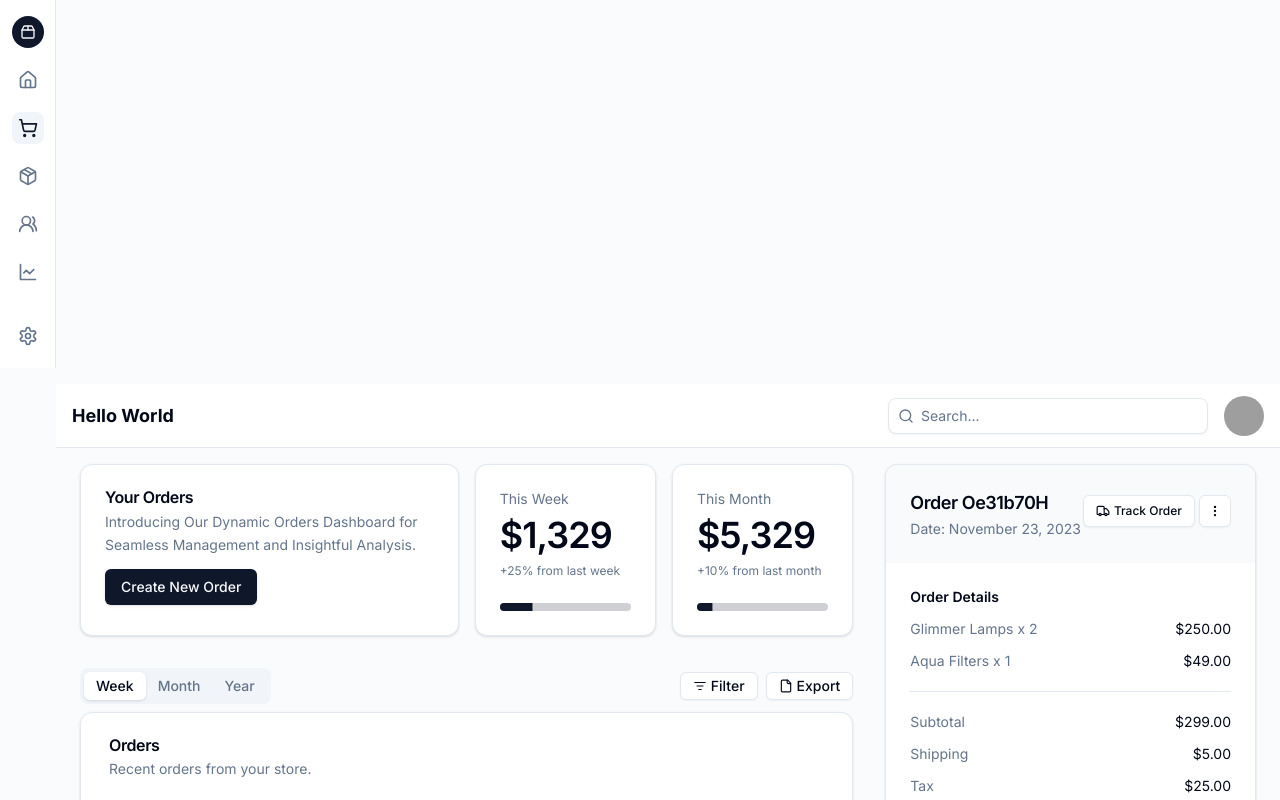
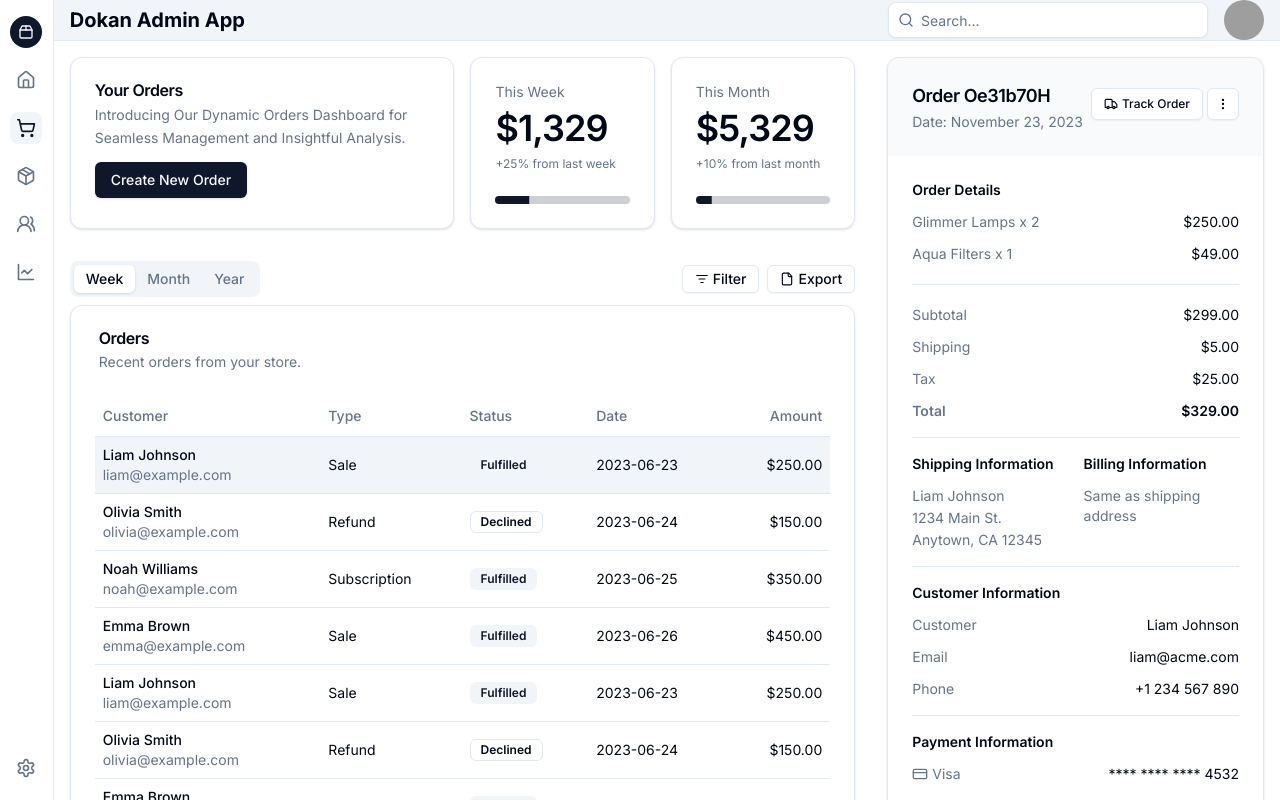
Before and after one commit to Mubin42/dokan-super-admin-frontend, a Next.js app: page / in a window 1280 px wide. Shown: the top 800 px of the page. Built offline with nearby package versions, Linux system fonts and the light colour scheme; grey boxes are pictures that could not be loaded.

Commit message:
updated codes

```diff
--- a/src/app/page.tsx
+++ b/src/app/page.tsx
@@ -1,35 +1,15 @@
 import * as React from 'react';
-import Image from 'next/image';
-import Link from 'next/link';
 import {
 	ChevronLeft,
 	ChevronRight,
 	Copy,
 	CreditCard,
 	File,
-	HomeIcon,
-	LineChart,
 	ListFilter,
 	MoreVertical,
-	Package,
-	Package2,
-	PanelLeft,
-	Search,
-	Settings,
-	ShoppingCart,
 	Truck,
-	Users2,
 } from 'lucide-react';
-
 import { Badge } from '@/components/ui/badge';
-import {
-	Breadcrumb,
-	BreadcrumbItem,
-	BreadcrumbLink,
-	BreadcrumbList,
-	BreadcrumbPage,
-	BreadcrumbSeparator,
-} from '@/components/ui/breadcrumb';
 import { Button } from '@/components/ui/button';
 import {
 	Card,
@@ -48,11 +28,10 @@ import {
 	DropdownMenuSeparator,
 	DropdownMenuTrigger,
 } from '@/components/ui/dropdown-menu';
-import { Input } from '@/components/ui/input';
 import { Pagination, PaginationContent, PaginationItem } from '@/components/ui/pagination';
 import { Progress } from '@/components/ui/progress';
 import { Separator } from '@/components/ui/separator';
-import { Sheet, SheetContent, SheetTrigger } from '@/components/ui/sheet';
+
 import {
 	Table,
 	TableBody,
@@ -62,18 +41,14 @@ import {
 	TableRow,
 } from '@/components/ui/table';
 import { Tabs, TabsContent, TabsList, TabsTrigger } from '@/components/ui/tabs';
-import { Tooltip, TooltipContent, TooltipProvider, TooltipTrigger } from '@/components/ui/tooltip';
+
 import { NextPage } from 'next';
-import Sidebar from '@/components/layouts/sidebar/Sidebar';
-import Header from '@/components/layouts/header/Header';
+import PageLayout from '@/components/layouts/page-layout/PageLayout';
 
 const Home: NextPage = () => {
 	return (
-		<div className='flex min-h-screen w-full flex-col bg-muted/40'>
-			<Sidebar />
-			<div className='flex flex-col sm:gap-4 sm:py-4 sm:pl-14'>
-				<Header />
-				<main className='grid flex-1 items-start gap-4 p-4 sm:px-6 sm:py-0 md:gap-8 lg:grid-cols-3 xl:grid-cols-3'>
+		<PageLayout>
+			<div className='grid flex-1 items-start p-4 gap-8 grid-cols-3'>
 				<div className='grid auto-rows-max items-start gap-4 md:gap-8 lg:col-span-2'>
 					<div className='grid gap-4 sm:grid-cols-2 md:grid-cols-4 lg:grid-cols-2 xl:grid-cols-4'>
 						<Card className='sm:col-span-2' x-chunk='dashboard-05-chunk-0'>
@@ -450,9 +425,8 @@ const Home: NextPage = () => {
 						</CardFooter>
 					</Card>
 				</div>
-				</main>
 			</div>
-		</div>
+		</PageLayout>
 	);
 };
 
--- a/src/components/layouts/header/Header.tsx
+++ b/src/components/layouts/header/Header.tsx
@@ -1,18 +1,7 @@
 import AccountDropdown from '@/components/sections/account-dropdown/AccountDropdown';
 import { Avatar, AvatarFallback, AvatarImage } from '@/components/ui/avatar';
-import { Badge } from '@/components/ui/badge';
-import { Button } from '@/components/ui/button';
-import {
-	DropdownMenu,
-	DropdownMenuContent,
-	DropdownMenuItem,
-	DropdownMenuLabel,
-	DropdownMenuSeparator,
-	DropdownMenuTrigger,
-} from '@/components/ui/dropdown-menu';
 import { Input } from '@/components/ui/input';
 import { Search } from 'lucide-react';
-import Image from 'next/image';
 import React, { FC } from 'react';
 
 type HeaderProps = {};
@@ -44,8 +33,8 @@ const Header: FC<HeaderProps> = ({}) => {
 	);
 
 	return (
-		<header className='flex h-16 w-full items-center gap-4 border-b bg-background px-4'>
-			<h1 className='text-lg font-bold'>Hello World</h1>
+		<header className='flex h-16 w-full items-center gap-4 border-b bg-slate-100 px-4'>
+			<h1 className='text-xl font-bold'>Dokan Admin App</h1>
 			<div className='relative ml-auto flex-1 md:grow-0'>
 				<Search className='absolute left-2.5 top-2.5 h-4 w-4 text-muted-foreground' />
 				<Input
@@ -54,7 +43,6 @@ const Header: FC<HeaderProps> = ({}) => {
 					className='w-full rounded-lg bg-background pl-8 md:w-[200px] lg:w-[320px]'
 				/>
 			</div>
-
 			{user}
 		</header>
 	);
--- a/src/components/sections/account-dropdown/AccountDropdown.tsx
+++ b/src/components/sections/account-dropdown/AccountDropdown.tsx
@@ -36,7 +36,7 @@ const AccountDropdown: FC<AccountDropdownProps> = ({ children }) => {
 			<DropdownMenuContent align='end'>
 				<DropdownMenuLabel>
 					<div className='flex flex-col'>
-						<h1 className='text-sm'>Kazi Ehsanul Mubin</h1>
+						<h1 className='text-sm font-semibold'>Kazi Ehsanul Mubin</h1>
 						<Badge className='w-fit'>Admin</Badge>
 					</div>
 				</DropdownMenuLabel>
```
Lines whose indentation alone changed are shown as unchanged.
